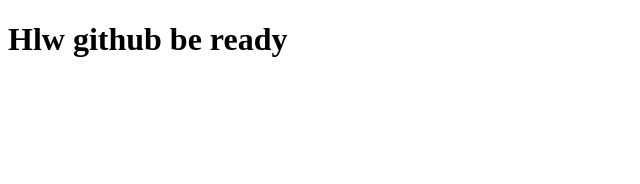
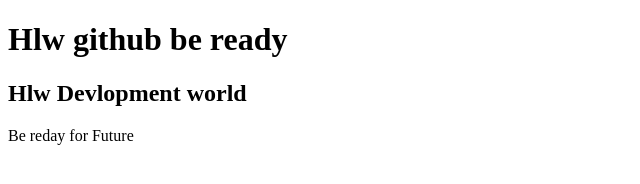
Before and after one commit to ahasan0015/4th-repo, a plain HTML site: page index.html in a window 1280 px wide. Shown: the whole page, without its empty margins (0-640 px from the left). Drawn offline with Linux system fonts and the light colour scheme.

Commit message:
add header

```diff
--- a/index.html
+++ b/index.html
@@ -7,5 +7,7 @@
 </head>
 <body>
     <h1>Hlw github be ready</h1>
+    <h2>Hlw Devlopment world</h2>
+    <p>Be reday for Future</p>
 </body>
 </html>
```
